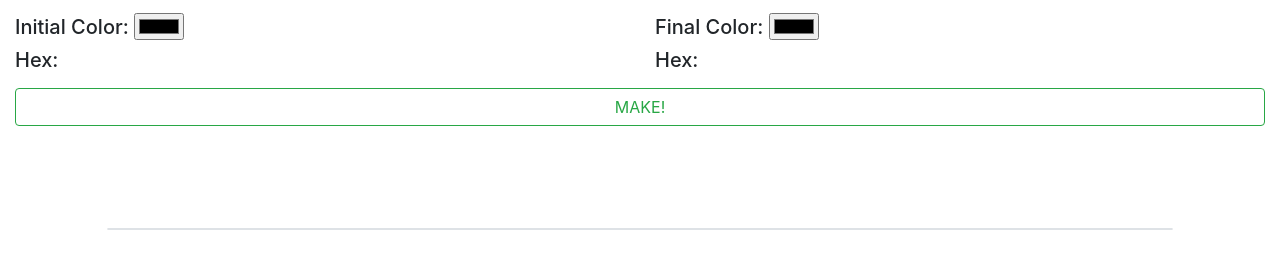
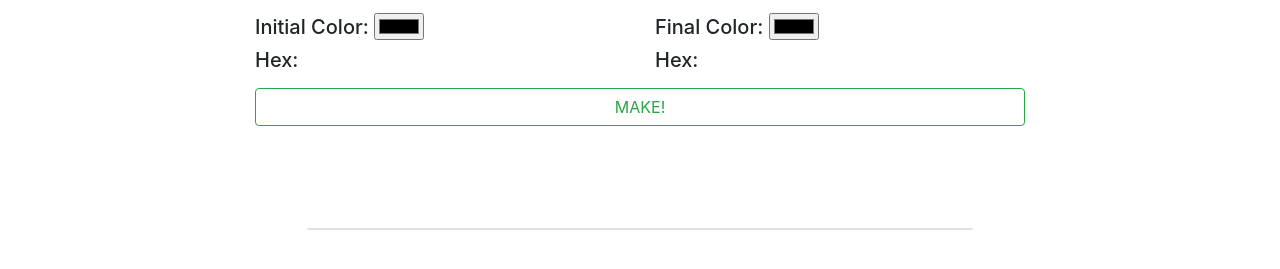
Before and after one commit to ALTKEMIST/palette, a plain HTML site: page index.html in a window 1280 px wide. Shown: the part 53-322 px from the top of the page. Drawn offline with Linux system fonts and the light colour scheme.

Commit message:
Update style.css

```diff
--- a/public/css/style.css
+++ b/public/css/style.css
@@ -10,3 +10,7 @@
     box-shadow: 2px 2px 6px 0px rgba(0,0,0,0.57);
     transform: scale(1.1);
 }
+
+.container-fluid{
+    max-width: 800px;
+}
```
